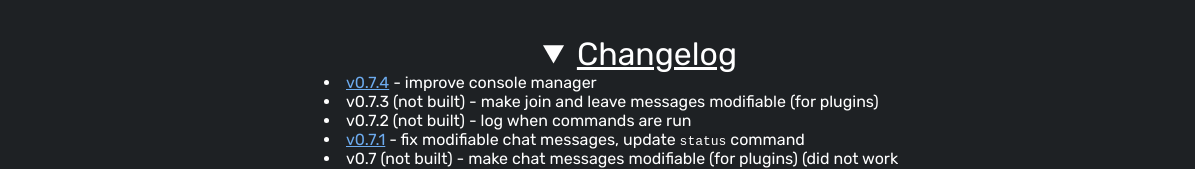
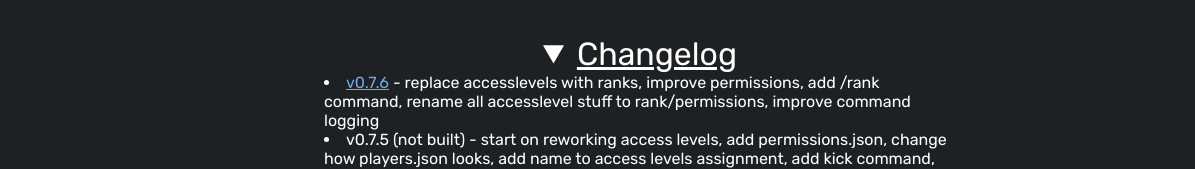
Before and after one commit to luckycdev/Zenith-Website, a plain HTML site: page frontend/download/index.html in a window 1280 px wide. Both pictures are taken after a click on the heading "Changelog". Shown: the part 616-785 px from the top of the page, 0-1195 px from the left. Drawn offline with Linux system fonts and the light colour scheme; no server answers.

Commit message:
add 0.7.5 and 0.7.6 to download page changelog

```diff
--- a/frontend/download/index.html
+++ b/frontend/download/index.html
@@ -78,6 +78,8 @@
 <div class="downloadchangelog">
   <details>
     <summary>Changelog</summary>
+    <li><a class="links" href="https://github.com/luckycdev/Zenith/releases/tag/v0.7.6" target="_blank">v0.7.6</a> - replace accesslevels with ranks, improve permissions, add /rank command, rename all accesslevel stuff to rank/permissions, improve command logging</li>
+    <li>v0.7.5 (not built) - start on reworking access levels, add permissions.json, change how players.json looks, add name to access levels assignment, add kick command, grant accesslevel immediately, make ban command kick</li>
     <li><a class="links" href="https://github.com/luckycdev/Zenith/releases/tag/v0.7.4" target="_blank">v0.7.4</a> - improve console manager</li>
     <li>v0.7.3 (not built) - make join and leave messages modifiable (for plugins)</li>
     <li>v0.7.2 (not built) - log when commands are run</li>
```
